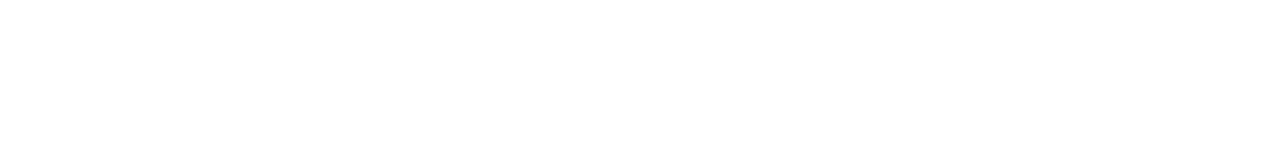
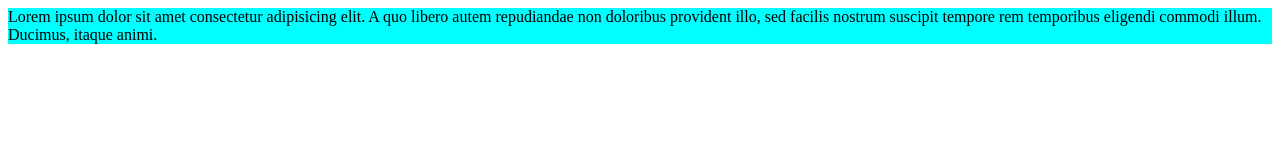
Before and after one commit to Eshan70/jhongkar-rep, a plain HTML site: page index.html in a window 1280 px wide. Drawn offline with Linux system fonts and the light colour scheme.

Commit message:
add the second commit

```diff
--- a/index.html
+++ b/index.html
@@ -4,8 +4,11 @@
     <meta charset="UTF-8">
     <meta name="viewport" content="width=device-width, initial-scale=1.0">
     <title>Github reposo:</title>
+    <link rel="stylesheet" href="style/style.css">
 </head>
 <body>
-
+    <div>
+        Lorem ipsum dolor sit amet consectetur adipisicing elit. A quo libero autem repudiandae non doloribus provident illo, sed facilis nostrum suscipit tempore rem temporibus eligendi commodi illum. Ducimus, itaque animi.
+    </div>
 </body>
 </html>
--- /dev/null
+++ b/style/style.css
@@ -0,0 +1 @@
+div {background-color: aqua;}
```
